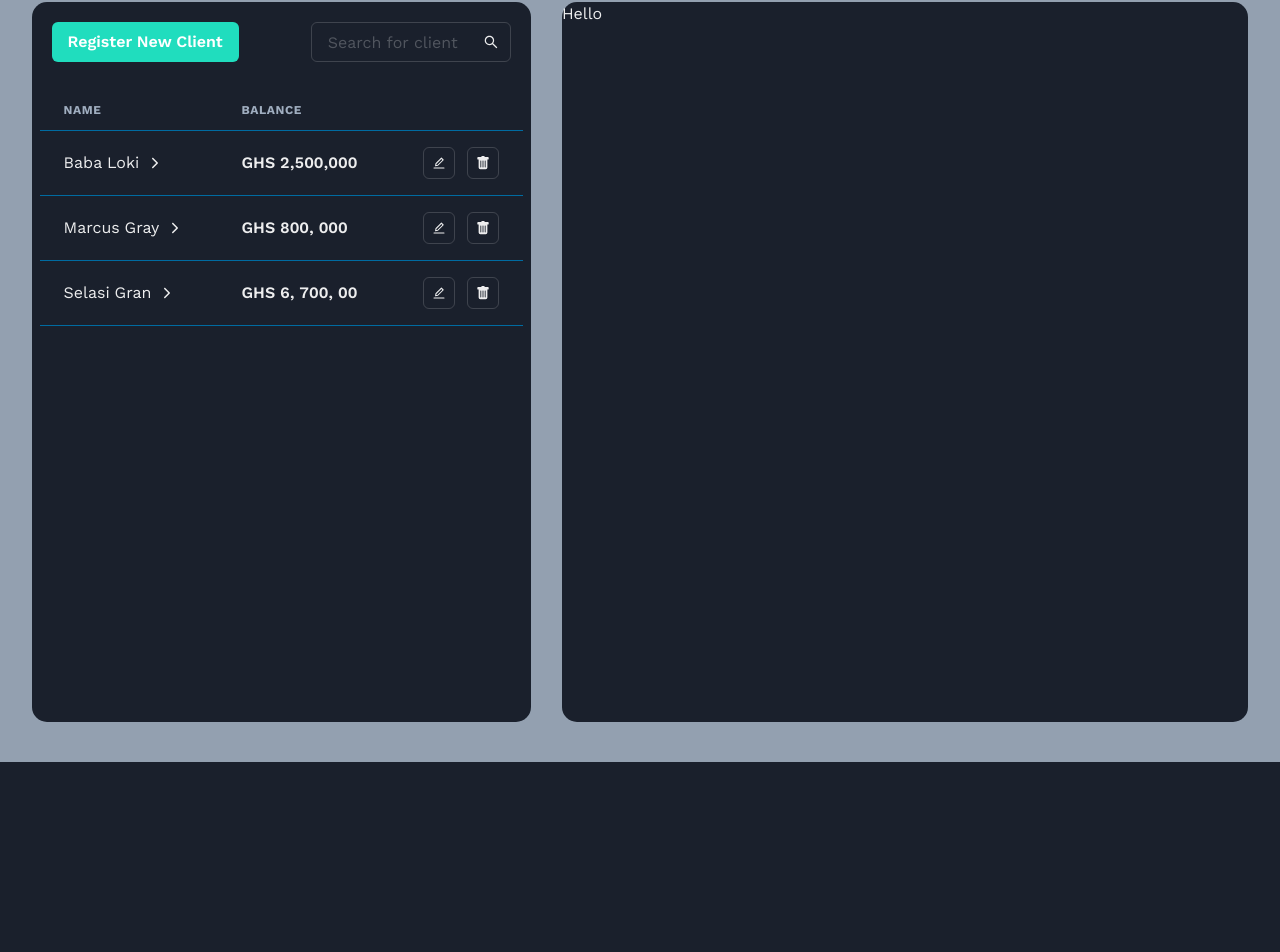
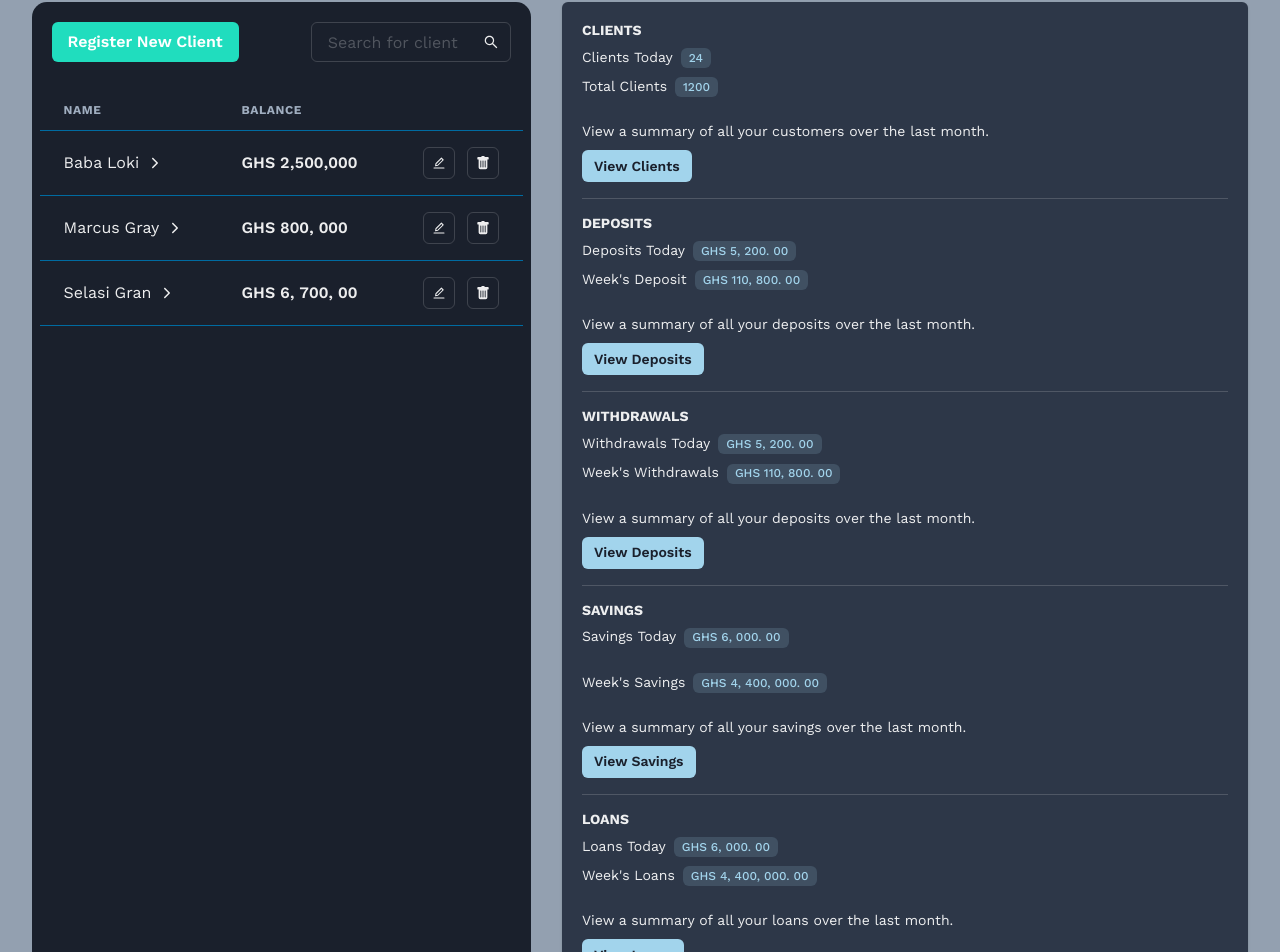
Before and after one commit to mpereannor/susu_fe, a Next.js app: page /admin in a window 1280 px wide. Shown: the part 176-1128 px from the top of the page. Before the commit the page ends 938 px from the top, so only its background shows below. Built offline with nearby package versions, Linux system fonts and the light colour scheme.

Commit message:
add panel2

```diff
--- a/templates/dashboard/index.tsx
+++ b/templates/dashboard/index.tsx
@@ -1,17 +1,24 @@
 import {
   Box,
   Button,
+  Card,
+  CardBody,
   Flex,
+  Heading,
+  HStack,
   Input,
   InputGroup,
   InputRightElement,
   Spacer,
+  Stack,
+  StackDivider,
   Tab,
   TabIndicator,
   TabList,
   TabPanel,
   TabPanels,
   Tabs,
+  Tag,
   Text,
   useColorModeValue,
 } from '@chakra-ui/react'
@@ -57,6 +64,17 @@ const Dashboard = () => {
             fontWeight={'medium'}
           >
             Deposits
+          </Tab>
+          <Tab
+            py={4}
+            m={0}
+            _focus={{
+              boxShadow: 'none',
+            }}
+            fontSize={'xl'}
+            fontWeight={'medium'}
+          >
+            Withdrawals
           </Tab>
           <Tab
             py={4}
@@ -136,9 +154,156 @@ const Dashboard = () => {
               </Box>
             </Flex>
 
-            <Box bg={bg} borderRadius={15} width={'55%'}>
-              <Text>Hello</Text>
-            </Box>
+            <Flex
+              flexDirection={'column'}
+              bg={bg}
+              borderRadius={15}
+              width={'55%'}
+            >
+              <Card>
+                <CardBody>
+                  <Stack divider={<StackDivider />} spacing="4">
+                    <Box>
+                      <Heading size="xs" textTransform="uppercase">
+                        Clients
+                      </Heading>
+                      <HStack alignItems={'baseline'}>
+                        <Text pt="2" fontSize="sm">
+                          Clients Today
+                        </Text>
+                        <Tag colorScheme={'telegram'} size={'sm'}>
+                          24
+                        </Tag>
+                      </HStack>
+                      <HStack mb={4} alignItems={'baseline'}>
+                        <Text pt="2" fontSize="sm">
+                          Total Clients
+                        </Text>
+                        <Tag colorScheme={'telegram'} size={'sm'}>
+                          1200
+                        </Tag>
+                      </HStack>
+                      <Text pt="2" mb={2} fontSize="sm">
+                        View a summary of all your customers over the last
+                        month.
+                      </Text>
+                      <Button colorScheme={'telegram'} size={'sm'}>
+                        View Clients
+                      </Button>
+                    </Box>
+                    <Box>
+                      <Heading size="xs" textTransform="uppercase">
+                        Deposits
+                      </Heading>
+                      <HStack alignItems={'baseline'}>
+                        <Text pt="2" fontSize="sm">
+                          Deposits Today
+                        </Text>
+                        <Tag colorScheme={'telegram'} size={'sm'}>
+                          GHS 5, 200. 00
+                        </Tag>
+                      </HStack>
+                      <HStack mb={4} alignItems={'baseline'}>
+                        <Text pt="2" fontSize="sm">
+                          Week&apos;s Deposit
+                        </Text>
+                        <Tag colorScheme={'telegram'} size={'sm'}>
+                          GHS 110, 800. 00
+                        </Tag>
+                      </HStack>
+                      <Text pt="2" mb={2} fontSize="sm">
+                        View a summary of all your deposits over the last month.
+                      </Text>
+                      <Button colorScheme={'telegram'} size={'sm'}>
+                        View Deposits
+                      </Button>
+                    </Box>
+                    <Box>
+                      <Heading size="xs" textTransform="uppercase">
+                        Withdrawals
+                      </Heading>
+                      <HStack alignItems={'baseline'}>
+                        <Text pt="2" fontSize="sm">
+                          Withdrawals Today
+                        </Text>
+                        <Tag colorScheme={'telegram'} size={'sm'}>
+                          GHS 5, 200. 00
+                        </Tag>
+                      </HStack>
+                      <HStack mb={4} alignItems={'baseline'}>
+                        <Text pt="2" fontSize="sm">
+                          Week&apos;s Withdrawals
+                        </Text>
+                        <Tag colorScheme={'telegram'} size={'sm'}>
+                          GHS 110, 800. 00
+                        </Tag>
+                      </HStack>
+                      <Text pt="2" mb={2} fontSize="sm">
+                        View a summary of all your deposits over the last month.
+                      </Text>
+                      <Button colorScheme={'telegram'} size={'sm'}>
+                        View Deposits
+                      </Button>
+                    </Box>
+                    <Box>
+                      <Heading size="xs" textTransform="uppercase">
+                        Savings
+                      </Heading>
+                      <HStack mb={4} alignItems={'baseline'}>
+                        <Text pt="2" fontSize="sm">
+                          Savings Today
+                        </Text>
+                        <Tag colorScheme={'telegram'} size={'sm'}>
+                          GHS 6, 000. 00
+                        </Tag>
+                      </HStack>
+                      <HStack mb={4} alignItems={'baseline'}>
+                        <Text pt="2" fontSize="sm">
+                          Week&apos;s Savings
+                        </Text>
+                        <Tag colorScheme={'telegram'} size={'sm'}>
+                          GHS 4, 400, 000. 00
+                        </Tag>
+                      </HStack>
+                      <Text pt="2" mb={2} fontSize="sm">
+                        View a summary of all your savings over the last month.
+                      </Text>
+                      <Button colorScheme={'telegram'} size={'sm'}>
+                        View Savings
+                      </Button>
+                    </Box>
+                    <Box>
+                      <Heading size="xs" textTransform="uppercase">
+                        Loans
+                      </Heading>
+                      <HStack alignItems={'baseline'}>
+                        <Text pt="2" fontSize="sm">
+                          Loans Today
+                        </Text>
+                        <Tag colorScheme={'telegram'} size={'sm'}>
+                          GHS 6, 000. 00
+                        </Tag>
+                      </HStack>
+
+                      <HStack mb={4} alignItems={'baseline'}>
+                        <Text pt="2" fontSize="sm">
+                          Week&apos;s Loans
+                        </Text>
+                        <Tag colorScheme={'telegram'} size={'sm'}>
+                          GHS 4, 400, 000. 00
+                        </Tag>
+                      </HStack>
+                      <Text pt="2" mb={2} fontSize="sm">
+                        View a summary of all your loans over the last month.
+                      </Text>
+                      <Button colorScheme={'telegram'} size={'sm'}>
+                        View Loans
+                      </Button>
+                    </Box>
+                  </Stack>
+                </CardBody>
+              </Card>
+            </Flex>
           </TabPanel>
           <TabPanel>
             <Text>belong2</Text>
@@ -152,6 +317,9 @@ const Dashboard = () => {
           <TabPanel>
             <Text>belong5</Text>
           </TabPanel>
+          <TabPanel>
+            <Text>belong6</Text>
+          </TabPanel>
         </TabPanels>
       </Tabs>
     </Flex>
```
